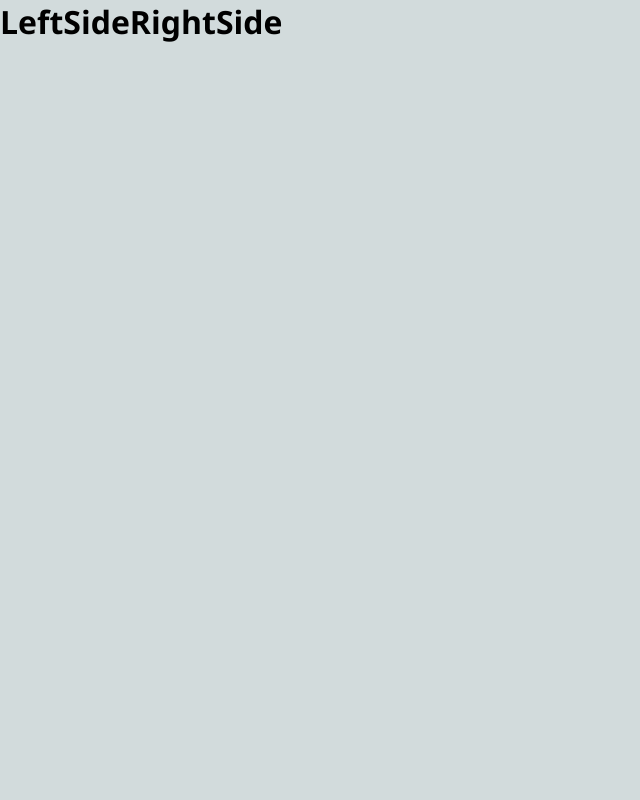
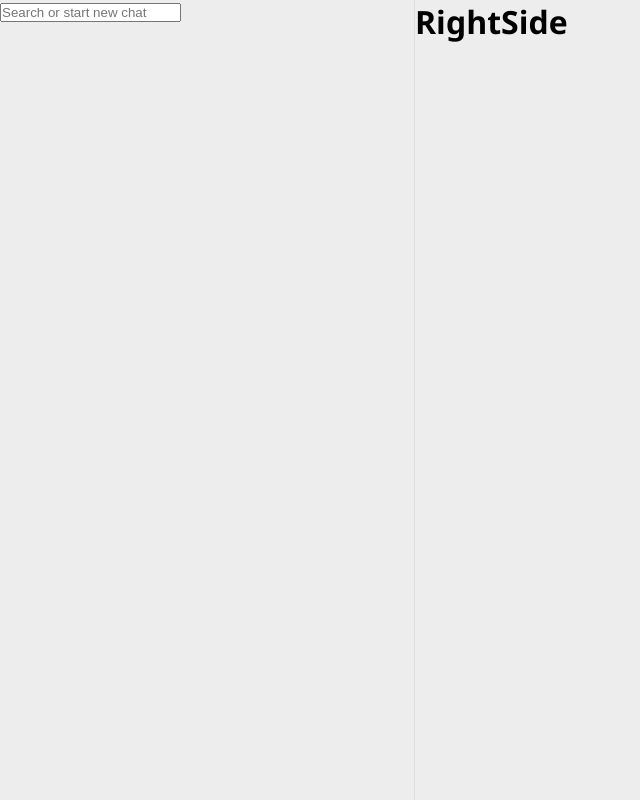
Before and after one commit to r3nanp/whatsappweb-clone, a React (Create React App) app: page / in a window 1280 px wide. Shown: the whole page, without its empty margins (0-640 px from the left). Built offline with nearby package versions, Linux system fonts and the light colour scheme.

Commit message:
chore: left side and right side

```diff
--- a/src/components/Layout/styles.ts
+++ b/src/components/Layout/styles.ts
@@ -3,5 +3,5 @@ import styled from 'styled-components'
 export const Container = styled.div`
   display: flex;
   height: 100vh;
-
+  background: var(--background);
 `
--- a/src/components/LeftSide/index.tsx
+++ b/src/components/LeftSide/index.tsx
@@ -1,13 +1,18 @@
-import React from 'react';
+import React from 'react'
 
-import { Container } from './styles';
+import { Container, Header, SearchIcon, ChatList } from './styles'
 
 const LeftSide: React.FC = () => {
   return (
     <Container>
-      <h1>LeftSide</h1>
+      <Header>
+        <SearchIcon />
+        <input placeholder="Search or start new chat" />
+      </Header>
+
+      <ChatList />
     </Container>
-  );
-};
+  )
+}
 
-export default LeftSide;
+export default LeftSide
--- a/src/components/LeftSide/styles.ts
+++ b/src/components/LeftSide/styles.ts
@@ -1,5 +1,14 @@
-import styled from 'styled-components';
+import styled from 'styled-components'
 
 export const Container = styled.div`
+  width: 35%;
+  max-width: 415px;
+  display: flex;
+  flex-direction: column;
+  border-right: 1px solid var(--border);
+`
+export const Header = styled.div``
 
-`;
+export const SearchIcon = styled.div``
+
+export const ChatList = styled.div``
--- a/src/styles/GlobalStyles.ts
+++ b/src/styles/GlobalStyles.ts
@@ -11,4 +11,9 @@ export default createGlobalStyle`
     background: #D2DBDC;
     font-family: 'Segoe UI', Helvetica Neue, Arial, Helvetica, sans-serif, Lucida Grande, Arial, sans-serif;
   }
+
+  :root {
+    --background: #EDEDED;
+    --border: #ddd;
+  }
 `
```
